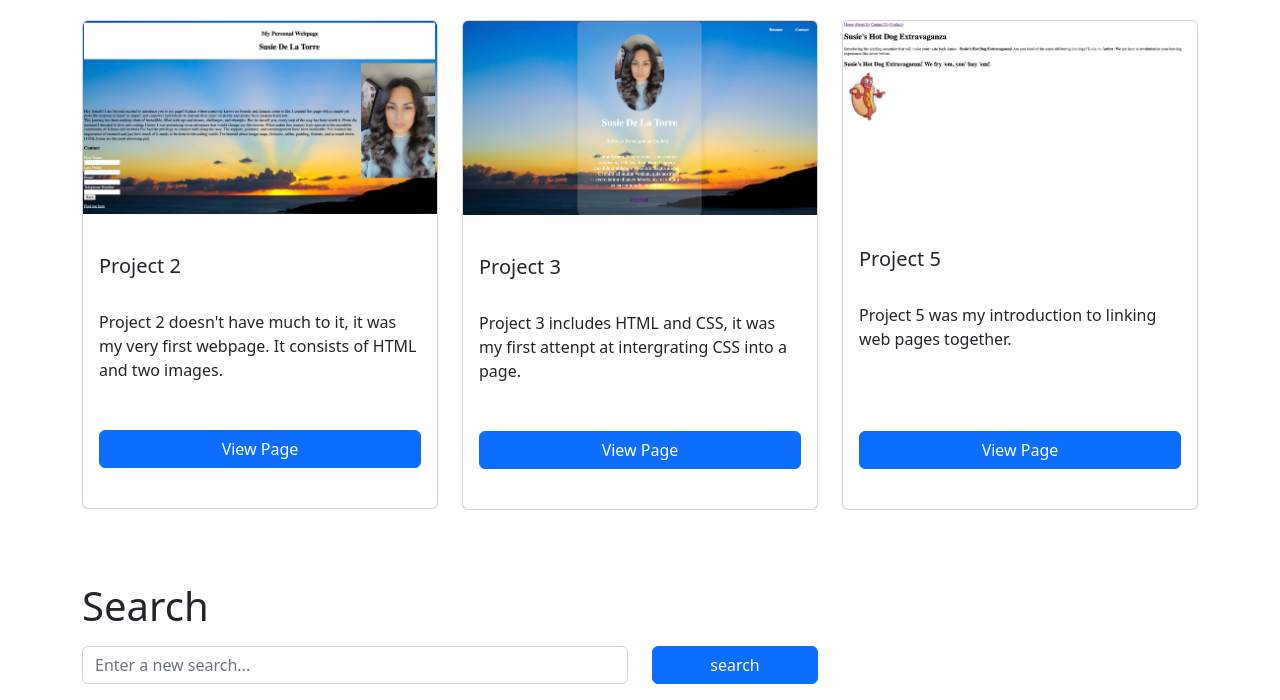
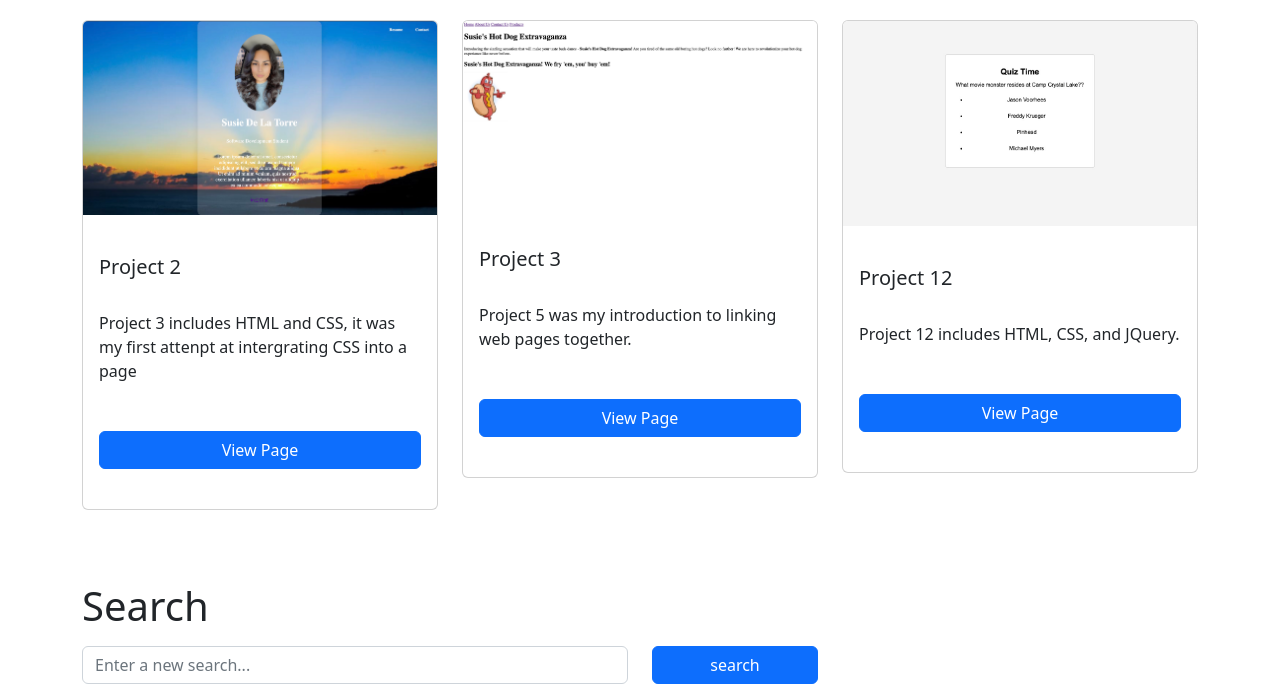
Before and after one commit to susiedlt/project-10, a plain HTML site: page index.html in a window 1280 px wide. Shown: the part 122-822 px from the top of the page. Drawn offline with nearby package versions, Linux system fonts and the light colour scheme.

Commit message:
added project 12 quiz

```diff
--- a/index.html
+++ b/index.html
@@ -40,10 +40,10 @@
       <div class="row">
         <div class="col-md-4">
           <div class="card mb-4">
-            <img src="./media/project 2.jpeg" class="card-img-top">
+            <img src="./media/project 3.jpeg" class="card-img-top">
             <div class="card-body d-grid gap-2">
               <h5 class="mt-4 mb-4 card-title">Project 2</h5>
-              <p class="card-text">Project 2 doesn't have much to it, it was my very first webpage. It consists of HTML and two images.</p>
+              <p class="card-text">Project 3 includes HTML and CSS, it was my first attenpt at intergrating CSS into a page</p>
               <a href="https://github.com/susiedlt/project-2" type="button" class="btn btn-primary mt-4 mb-4">View Page</a>
             </div>
           </div>
@@ -52,10 +52,10 @@
 
         <div class="col-md-4">
           <div class="card mb-4">
-            <img src="../media/project 3.jpeg" class="card-img-top">
+            <img src="../media/project 5.jpeg" class="card-img-top">
             <div class="card-body d-grid gap-2">
               <h5 class="mt-4 mb-4 card-title">Project 3</h5>
-              <p class="card-text">Project 3 includes HTML and CSS, it was my first attenpt at intergrating CSS into a page.</p>
+              <p class="card-text">Project 5 was my introduction to linking web pages together.</p>
               <a href="https://github.com/susiedlt/project-3" type="button" class="btn btn-primary mt-4 mb-4">View Page</a>
             </div>
           </div>
@@ -64,12 +64,12 @@
 
         <div class="col-md-4">
           <div class="card mb-4">
-            <img src="./media/project 5.jpeg" class="card-img-top">
+            <img src="./media/quiz time.jpeg" class="card-img-top">
             <div class="card-body d-grid gap-2">
-              <h5 class="mt-4 mb-4 card-title">Project 5</h5>
-              <p class="card-text">Project 5 was my introduction to linking web pages together.</p>
-              <br>
-              <a href="https://github.com/susiedlt/project-5" type="button" class="btn btn-primary mt-4 mb-4">View Page</a>
+              <h5 class="mt-4 mb-4 card-title">Project 12</h5>
+              <p class="card-text">Project 12 includes HTML, CSS, and JQuery.</p>
+
+              <a href="https://github.com/susiedlt/project-12" type="button" class="btn btn-primary mt-4 mb-4">View Page</a>
             </div>
           </div>
         </div>
--- a/style.css
+++ b/style.css
@@ -0,0 +1,13 @@
+.nav {
+    list-style: none;
+    display: flex;
+}
+
+.nav li {
+    margin: 0 15px;
+}
+
+.nav a img {
+    max-width: 30px;
+    height: auto;
+}
```
Also changed, not shown: media/quiz time.jpeg (added).
